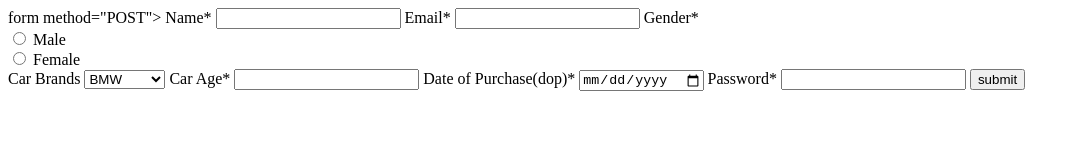
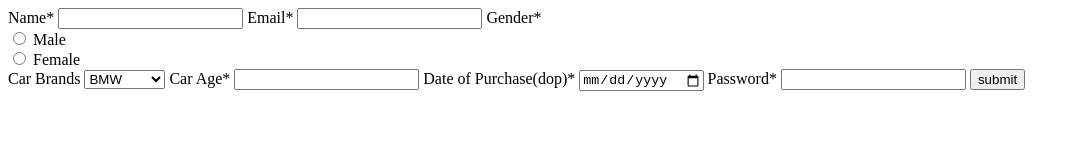
Before and after one commit to acciojob/car-insurance-form-RAVIBANKA27, a website: page main.html in a window 1280 px wide. Shown: the whole page, without its empty margins (0-1080 px from the left). Drawn offline with Linux system fonts and the light colour scheme.

Commit message:
created a submission

```diff
--- a/main.html
+++ b/main.html
@@ -7,7 +7,7 @@
 </head>
 
 <body>
-	form method="POST">
+	<form method="POST">
         <label for="name">Name*</label>
         <input type="text" id="name" name="name" required>
 
```
